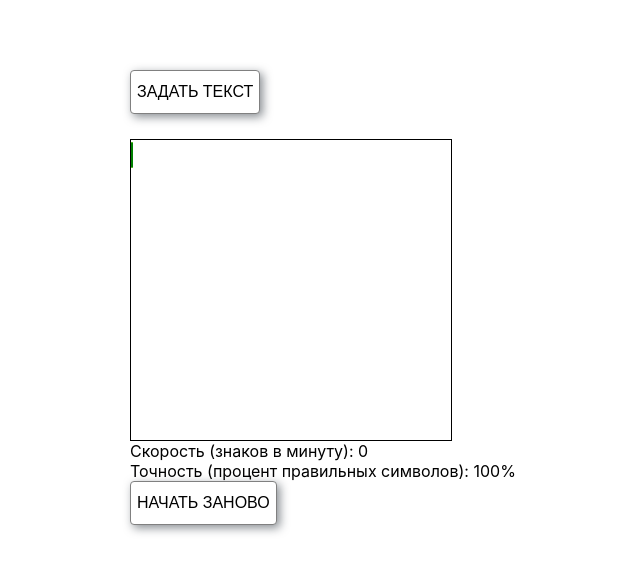
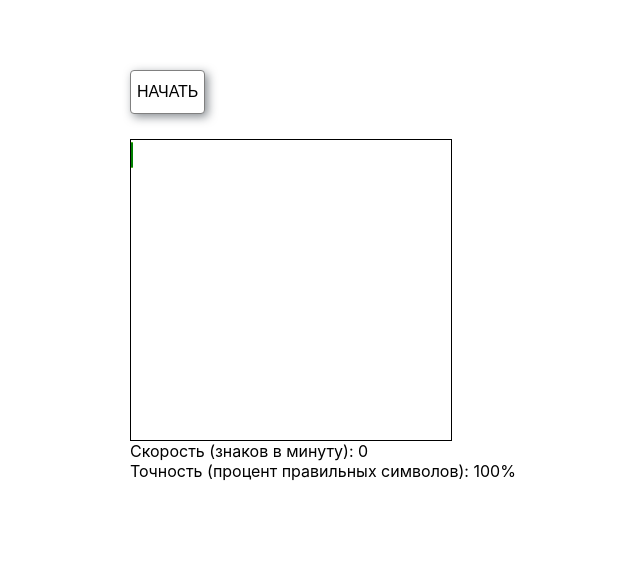
Before and after one commit to KseniaIkud/Touch-typing-app, a React (Create React App) app: page / in a window 1280 px wide. Shown: the top 572 px of the page, without its empty margins (190-830 px from the left). Built offline with nearby package versions, Linux system fonts and the light colour scheme.

Commit message:
code refactoring

```diff
--- a/src/App.css
+++ b/src/App.css
@@ -22,7 +22,7 @@
     background-color: lightcoral;
     border-radius: 4px;
 }
-.restart {
+.start {
     border: 1px solid gray;
     border-radius: 4px;
     outline: none;
--- a/src/App.jsx
+++ b/src/App.jsx
@@ -12,52 +12,54 @@ const App = () => {
     const [accuracy, setAccuracy] = useState(100);
     const [typedText, setTypedText] = useState('');
     const [wrongSymbol, setWrongSymbol] = useState(false);
-
+    const updateState = () => {
+        setoutgoingValues('');
+        setStartTime();
+        setSpeed(0);
+        setAccuracy(100);
+        setTypedText('');
+        setWrongSymbol(false);
+    }
     const onTextButtonClick = () => {
         getText()
             .then(result => {
                 let wholeText = result[0];
+                setincomingValues(wholeText.substr(1));
                 setCurrentSymbol(wholeText.charAt(0));
-                setincomingValues(wholeText.substr(1));
-                setoutgoingValues('');
-                setAccuracy(100);
-                setSpeed(0);
+                updateState();
             })
     };
-    const onStartTyping = () => {
-        setStartTime(new Date().getTime())
-    }
-    const onFinishTyping = () => {
-        setoutgoingValues('')
-    }
 
     useKeyPress((key) => {
         if (!startTime) {
-            onStartTyping();
+            setStartTime(new Date().getTime());
         }
+        let updatedTypedText = typedText + key;
+        setTypedText(updatedTypedText);
+
+        let updatedOutgoingValues = outgoingValues + key;
         if (key === currentSymbol) {
-            setoutgoingValues(outgoingValues + key);
+            setoutgoingValues(updatedOutgoingValues);
             setCurrentSymbol(incomingValues.charAt(0));
             setincomingValues(incomingValues.substr(1));
             setWrongSymbol(false);
             if (startTime && !incomingValues) {
-                onFinishTyping();
+                setoutgoingValues('');
             }
         } else {
             setWrongSymbol(true)
         }
         const currentTime = new Date().getTime();
         const duration = (currentTime - startTime) / 60000;
-        setSpeed(((outgoingValues + key).length / duration));
-        setTypedText(typedText + key);
-        setAccuracy((((outgoingValues + key).length * 100) / (typedText + key).length).toFixed(1,));
+        setSpeed((updatedOutgoingValues.length / duration).toFixed(2,));
+        setAccuracy(((updatedOutgoingValues.length * 100) / updatedTypedText.length).toFixed(1,));
     })
 
 
     return <div className="app">
         <div className="app__content">
-            <button className="restart" onClick={onTextButtonClick}>
-                Задать текст
+            <button className="start" onClick={onTextButtonClick}>
+                Начать
             </button>
             <div className="textarea">
                 <span>{outgoingValues}</span>
@@ -72,7 +74,6 @@ const App = () => {
                     Точность (процент правильных символов): {accuracy}%
                 </div>
             </div>
-            <button className="restart">Начать заново</button>
         </div>
     </div>
 }
```
